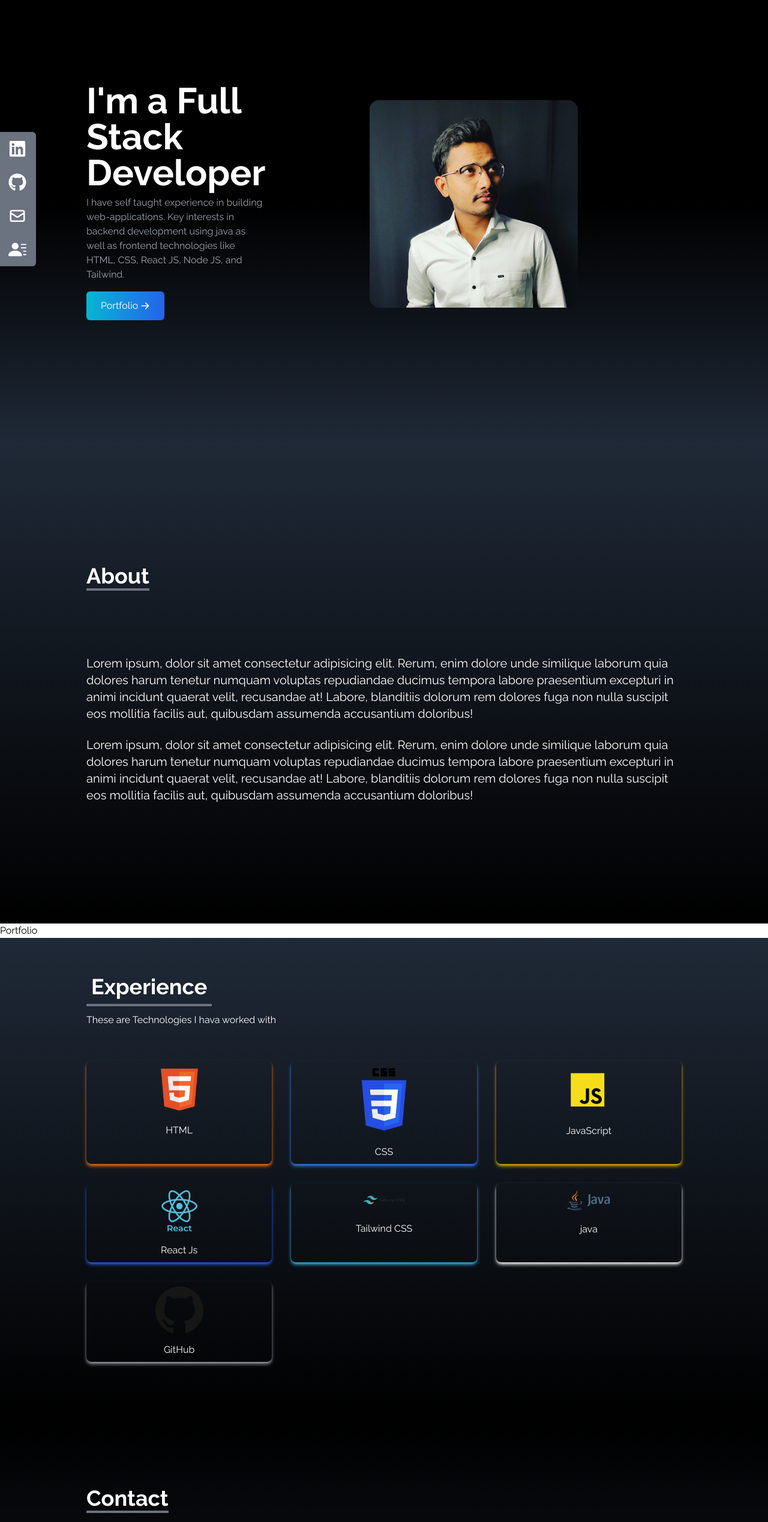
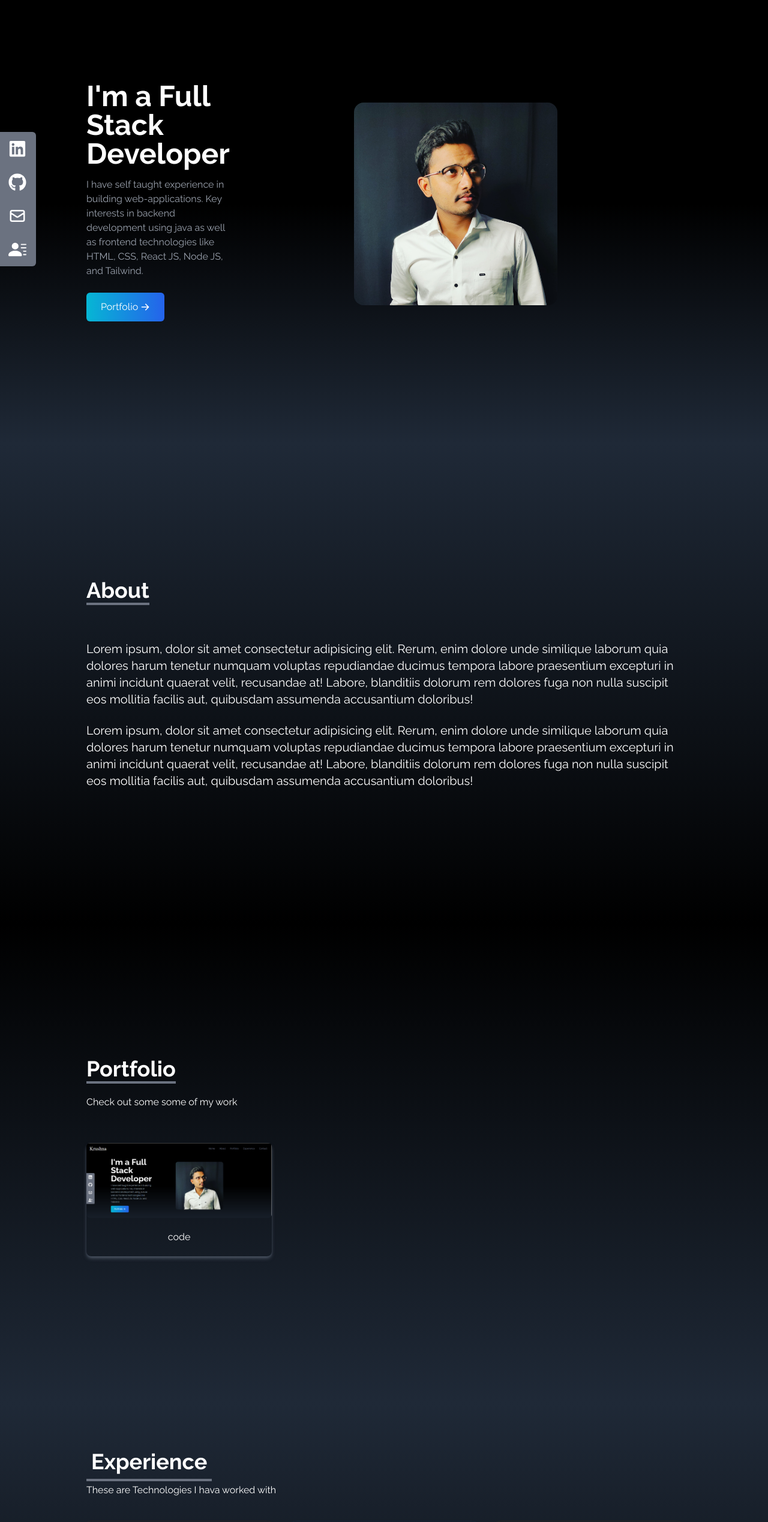
Before and after one commit to webdevkrushna/My_Portfolio, a React (Vite) app: page / in a window 1280 px wide. Shown: the part 60-2598 px from the top of the page at 60% size. Built offline with nearby package versions, Linux system fonts and the light colour scheme.

Commit message:
added smooth scroll

```diff
--- a/package.json
+++ b/package.json
@@ -11,7 +11,9 @@
   "dependencies": {
     "react": "^18.2.0",
     "react-dom": "^18.2.0",
-    "react-icons": "^4.7.1"
+    "react-icons": "^4.7.1",
+    "react-scroll": "^1.8.9",
+    "scroll": "^3.0.1"
   },
   "devDependencies": {
     "@types/react": "^18.0.27",
--- a/src/component/About.jsx
+++ b/src/component/About.jsx
@@ -4,11 +4,11 @@ const About = () => {
   return (
     <div name="about" className="w-full h-screen bg-gradient-to-b from-gray-800 to-black text-white">
         <div className="max-w-screen-lg px-4  mx-auto flex flex-col justify-center w-full h-full">
-        <div className="pb-8 ">
-            <p className="text-4xl font-bold inline border-b-4 border-b-gray-500 ">About</p>
+        <div className="pb-2 ">
+            <p className=" text-4xl font-bold inline border-b-4 border-b-gray-500 ">About</p>
         </div>
 
-        <p className='text-xl mt-20'>
+        <p className='text-xl mt-14'>
             Lorem ipsum, dolor sit amet consectetur adipisicing elit. Rerum,
             enim dolore unde similique laborum quia dolores harum tenetur numquam voluptas repudiandae ducimus tempora
             labore praesentium excepturi in animi incidunt quaerat velit, recusandae at! Labore, blanditiis dolorum rem dolores
--- a/src/component/Contact.jsx
+++ b/src/component/Contact.jsx
@@ -2,15 +2,15 @@ import React from 'react'
 
 const Contact = () => {
   return (
-    <div name="contact" className="w-full h-screen bg-gradient-to-b from-black to-gray-800 p-4 text-white">
+    <div name="contact" className="w-full h-full bg-gradient-to-b from-black to-gray-800 p-4 text-white">
         <div className="flex flex-col p-4 justify-center max-w-screen-lg mx-auto h-full">
             <div className="pb-8">
-                <p className="text-4xl font-bold inline border-b-4 border-b-gray-500">Contact</p>
+                <p className="text-3xl font-bold inline border-b-4 border-b-gray-500">Contact</p>
                 <p className="py-6">Submit the form below to get in touch with me</p>
             </div>
 
             <div className="flex justify-center items-center">
-                <form action="" className="flex flex-col w-full md:w-1/2">
+                <form action="https://getform.io/f/45c043a8-9a01-425a-9815-0cd155d75bda" method="POST" className="flex flex-col w-full md:w-1/2">
                     <input type="text" name="name" placeholder="Enter your name"
                     className="p-2 bg-transparent border-2 rounded-md text-white focus:outline-none"/>
 
@@ -20,7 +20,7 @@ const Contact = () => {
                     <textarea name="message" rows="10" placeholder="type your message"
                     className="p-2 bg-transparent border-2 rounded-md text-white focus:outline-none"></textarea>
 
-                    <button className="text-white bg-gradient-to-b from-cyan-500 to-blue-500 px-6 py-3 mx-auto flex items-center rounded-md hover:scale-110 duration-300">
+                    <button className="text-white bg-gradient-to-b from-cyan-500 to-blue-500 px-6 py-3 my-8 mx-auto flex items-center rounded-md hover:scale-110 duration-300">
                         let's talk
                     </button>
                 </form>
--- a/src/component/Experience.jsx
+++ b/src/component/Experience.jsx
@@ -59,12 +59,12 @@ const Experience = () => {
   return (
     <div name="experience" className='bg-gradient-to-b from-gray-800 to-black w-full h-screen'>
        <div className="max-w-screen-lg mx-auto p-4 flex flex-col justify-center w-full h-full text-white">
-        <div>
+        <div >
             <p className="text-4xl font-bold border-b-4 border-b-gray-500 p-2 inline">Experience</p>
-            <p className="py-6">These are Technologies I hava worked with</p>
+            <p className="py-4">These are Technologies I hava worked with</p>
         </div>
 
-        <div className="w-full grid grid-cols-2 sm:grid-cols-3 gap-8 text-center py-8 px-12 sm:px-0">
+        <div className="w-full grid grid-cols-2 sm:grid-cols-3 gap-8 text-center py-6 px-12 sm:px-0">
             {techs.map(({id,src,title,style})=>(
                 <div key={id} className={"shadow-md hover:scale-105 duration-500 py-2 rounded-lg "+" "+style}>
 
--- a/src/component/Home.jsx
+++ b/src/component/Home.jsx
@@ -1,33 +1,34 @@
 import React from 'react'
 import HeroImage from '../assets/heroImage.jpg';
 import {HiArrowRight} from 'react-icons/hi';
+import {Link} from 'react-scroll';
 const Home = () => {
   return (
     <div name="home" className="h-screen w-full bg-gradient-to-b from-black via-black to-gray-800 ">
         <div className="max-w-screen-lg mx-auto flex flex-col
         items-center justify-center h-full px-4 md:flex-row ">
-            <div className="flex flex-col justify-center h-full">
-                <h2 className="text-4xl sm:text-6xl font-bold text-white">
+            <div className="flex flex-col justify-center h-full ">
+                <h2 className="text-4xl sm:text-5xl font-bold text-white">
                     I'm a Full Stack Developer
                 </h2>
-                <p className="text-gray-400 max-w-md my-2">
+                <p className="text-gray-400 max-w-md py-4">
                     I have self taught experience in building web-applications.
                     Key interests in backend development using java as well as
                     frontend technologies like
                     HTML, CSS, React JS, Node JS, and Tailwind.
                 </p>
 
-                <div className="">
-                    <button className="text-white w-fit px-6 py-3 my-2 flex items-center rounded-md  bg-gradient-to-r from-cyan-500 to-blue-600 cursor-pointer group">
+                <div>
+                    <Link to="portfolio" smooth duration={500} className="text-white w-fit px-6 py-3 my-2 flex items-center rounded-md  bg-gradient-to-r from-cyan-500 to-blue-600 cursor-pointer group">
                         Portfolio
                         <span className="group-hover:rotate-90 ml-1 duration-300">
                         <HiArrowRight/>
                         </span>
-                    </button>
+                    </Link>
                 </div>
             </div>
-            <div >
-                <img className="rounded-2xl mx-auto w-2/4 md:max-w-1/2" src={HeroImage} alt="my_Profile"/>
+            <div>
+                <img className="rounded-2xl mx-auto  md:w-[45%] w-2/4 " src={HeroImage} alt="my_Profile"/>
             </div>
         </div>
     </div>
--- a/src/component/NavBar.jsx
+++ b/src/component/NavBar.jsx
@@ -1,6 +1,6 @@
 import React, { useState } from 'react';
 import {FaBars, FaTimes} from 'react-icons/fa';
-
+import {Link} from 'react-scroll';
 const NavBar = () => {
 
     const [nav , setNav]= useState(false);
@@ -38,7 +38,7 @@ const NavBar = () => {
 
             {links.map(({id,link})=>(
                 <li key={id} className="px-4 cursor-pointer capitalize font-medium text-gray-500 hover:scale-105 duration-200">
-                    {link}
+                    <Link to={link} smooth duration={500}>{link}</Link>
                 </li>
             ))}
         </ul>
@@ -51,7 +51,7 @@ const NavBar = () => {
         <ul className="flex flex-col justify-center items-center absolute top-0 left-0 w-full h-screen bg-gradient-to-b from-black via-black to-gray-800 text-gray-500">
                 {links.map(({id,link})=>(
                     <li className="px-4 cursor-pointer capitalize py-6 text-xl">
-                        {link}
+                       <Link onClick={()=> setNav(!nav)} to={link} smooth duration={500}> {link} </Link>
                     </li>
                 ))}
         </ul>
--- a/src/component/Portfolio.jsx
+++ b/src/component/Portfolio.jsx
@@ -1,8 +1,39 @@
 import React from 'react'
+import my_portfolio from '../assets/portfolio/my_portfolio.png';
+const Portfolio = () => {
 
-const Portfolio = () => {
+  const portfolios =[
+    {
+      id:1,
+      src:my_portfolio
+    },
+  ]
+
   return (
-    <div>Portfolio</div>
+
+    <div name="portfolio" className="bg-gradient-to-b pb-6 from-black to-gray-800  w-full text-white md:h-screen">
+        <div className="max-w-screen-lg p-4 mx-auto flex flex-col justify-center w-full h-full">
+
+          <div className="pb-8">
+            <p className="text-white font-bold text-4xl inline border-b-4 border-gray-500">Portfolio</p>
+            <p className="py-6">Check out some some of my work</p>
+          </div>
+
+          <div  className="grid sm:grid-cols-2 md:grid-cols-3 gap-8 px-12 sm:px-0 cursor-pointer ">
+          {
+            portfolios.map(({id,src})=>(
+            <div key={id} className=" shadow-md shadow-gray-600 rounded-lg">
+              <img src={src} alt="" className=" rounded-md hover:scale-105 duration-200"/>
+                <div className="flex items-center justify-center">
+                  <button className="w-1/2 py-2 m-3 hover:scale-105 duration-200">code</button>
+                </div>
+            </div>
+
+           ))
+          }
+        </div>
+        </div>
+    </div>
   )
 }
 
```
Also changed, not shown: src/assets/portfolio/my_portfolio.png (added), 1 other file (tests, documents, lock files or other folders).
